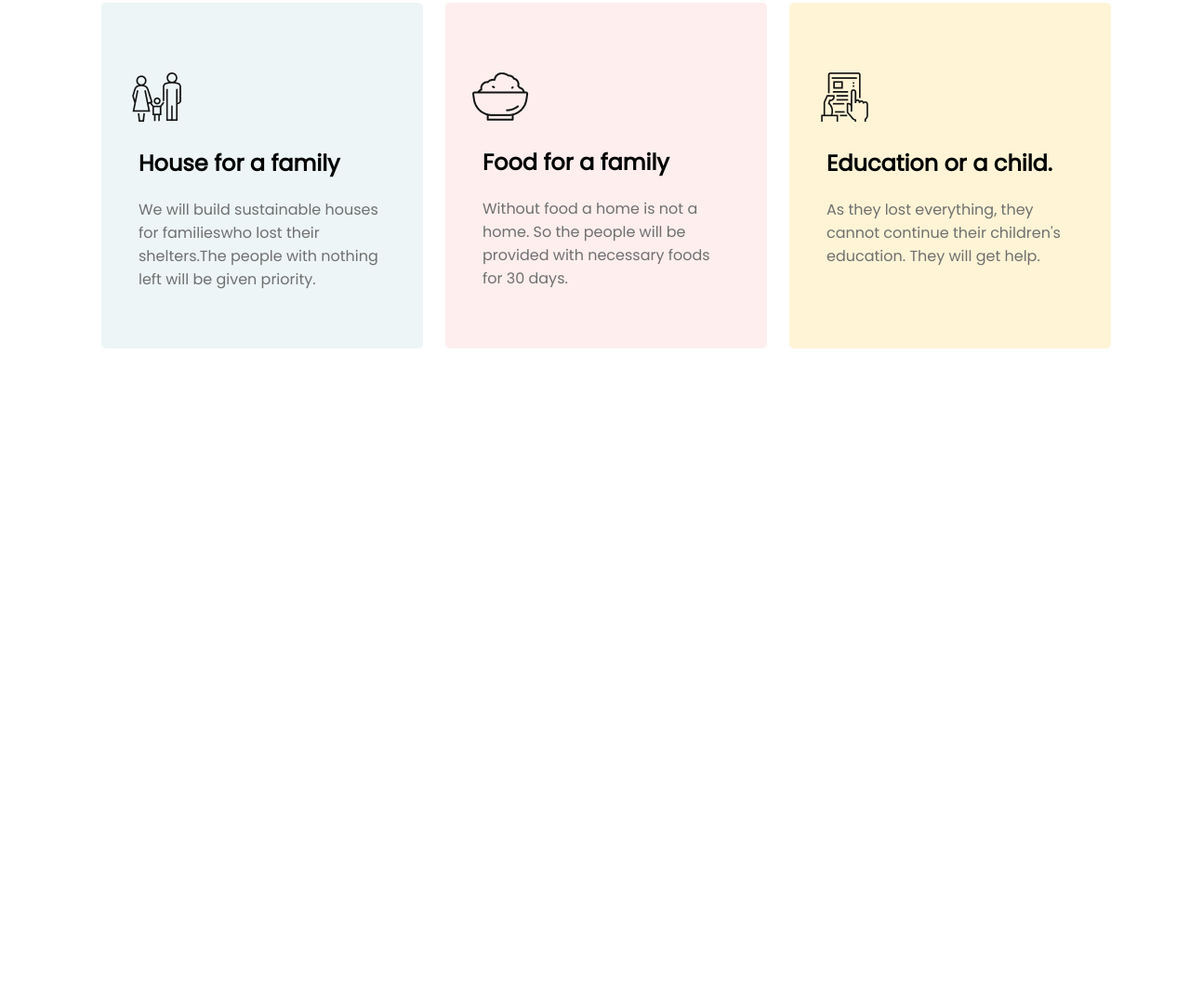
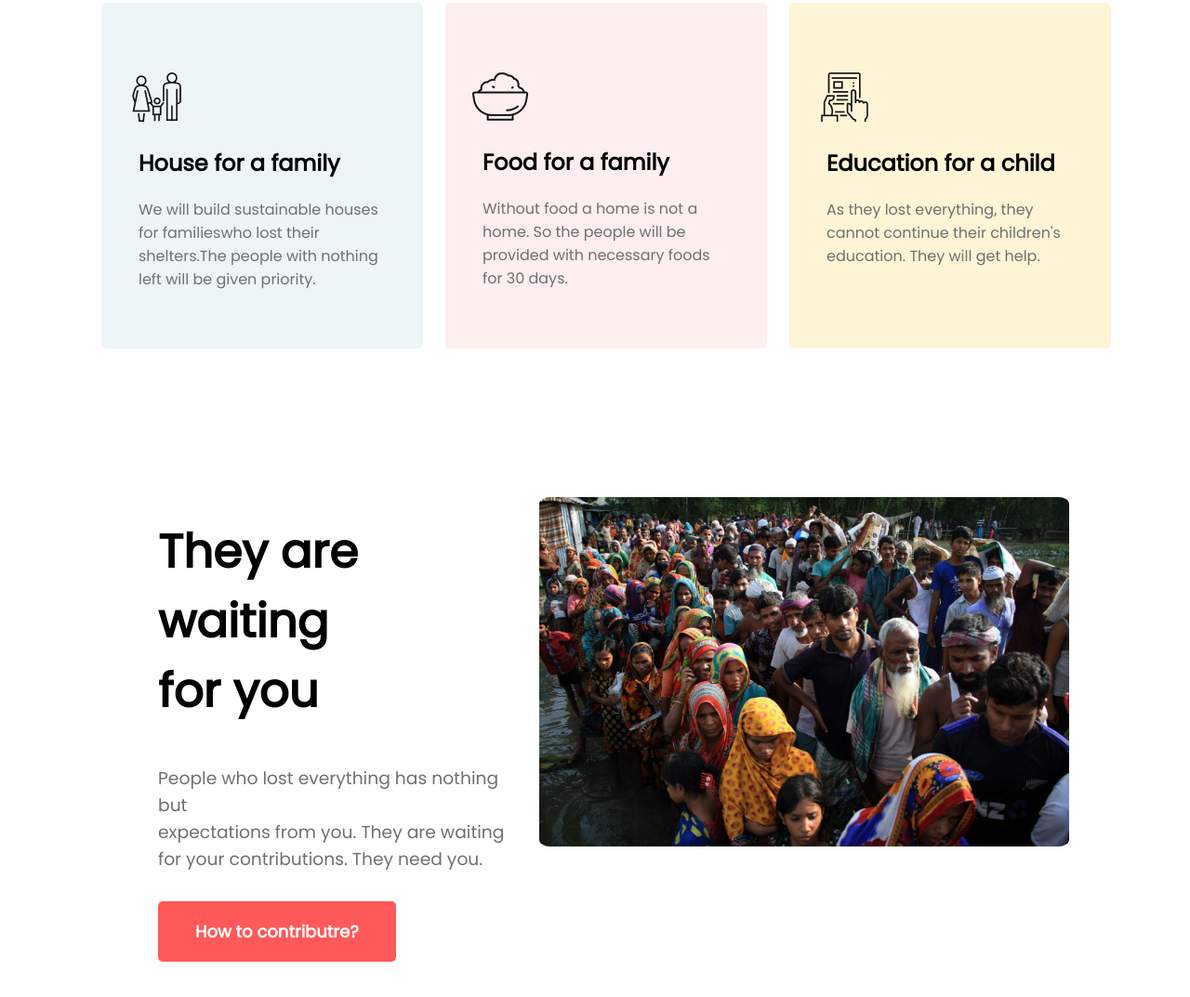
Before and after one commit to asifur3958/flood-relief-donation, a plain HTML site: page index.html in a window 1280 px wide. Shown: the part 1727-2800 px from the top of the page at 93% size. Before the commit the page ends 2199 px from the top, so only its background shows below. Drawn offline with Linux system fonts and the light colour scheme.

Commit message:
4th section added(waiting)

```diff
--- a/index.html
+++ b/index.html
@@ -63,10 +63,25 @@
 
                 <div class="plan-flexed education">
                     <img id="agenda-icon" src="./icons/Frame-1.png" alt="">
-                    <h1 id="agenda-title">Education or a child.</h1>
+                    <h1 id="agenda-title">Education for a child</h1>
                     <h3 id="description03">As they lost everything, they cannot continue their children's education. They will get help.</h3>
                 </div>
         </div>
     </section>
+
+    <section>
+        <div id="waiting-flexible">
+            <div class="waiting-flexed waiting-descriptions">
+                <h1 id="header-waiting">They are waiting<br>for you</h1>
+                <h3 id="waiting-ppl-desc">People who lost everything has nothing but<br>expectations from you. They are waiting<br>for your contributions. They need you.</h3>
+                <a class="donate-button" target="_blank" href=""><strong>How to contributre?</strong></a>
+            </div>
+
+            <div class="waiting-flexed waiting-image">
+                <img src="./images/donation7.jpg" alt="">
+            </div>
+        </div>
+
+    </section>
 </body>
 </html>
--- a/style.css
+++ b/style.css
@@ -132,3 +132,36 @@ hr{
     border-radius: 5px;
     background-color: #FFF4D6;
 }
+#waiting-flexible{
+    display: flex;
+    margin-top: 50px;
+    margin-bottom: 50px;
+}
+.waiting-flexed{
+    padding: 40px 40px;
+}
+
+.waiting-descriptions{
+    text-align: left;
+    width: 50%;
+    margin-left: 130px;
+}
+.waiting-image{
+    width: 50%;
+    margin-right: 230px;
+}
+.waiting-image img{
+    width: 150%;
+    margin-top: 20px;
+    border-radius: 2%;
+    margin-left: -50px;
+}
+
+#header-waiting{
+    font-size: 50px;
+}
+#waiting-ppl-desc{
+    font-weight: 100;
+    margin-bottom: 50px;
+    color: #707070;
+}
```
